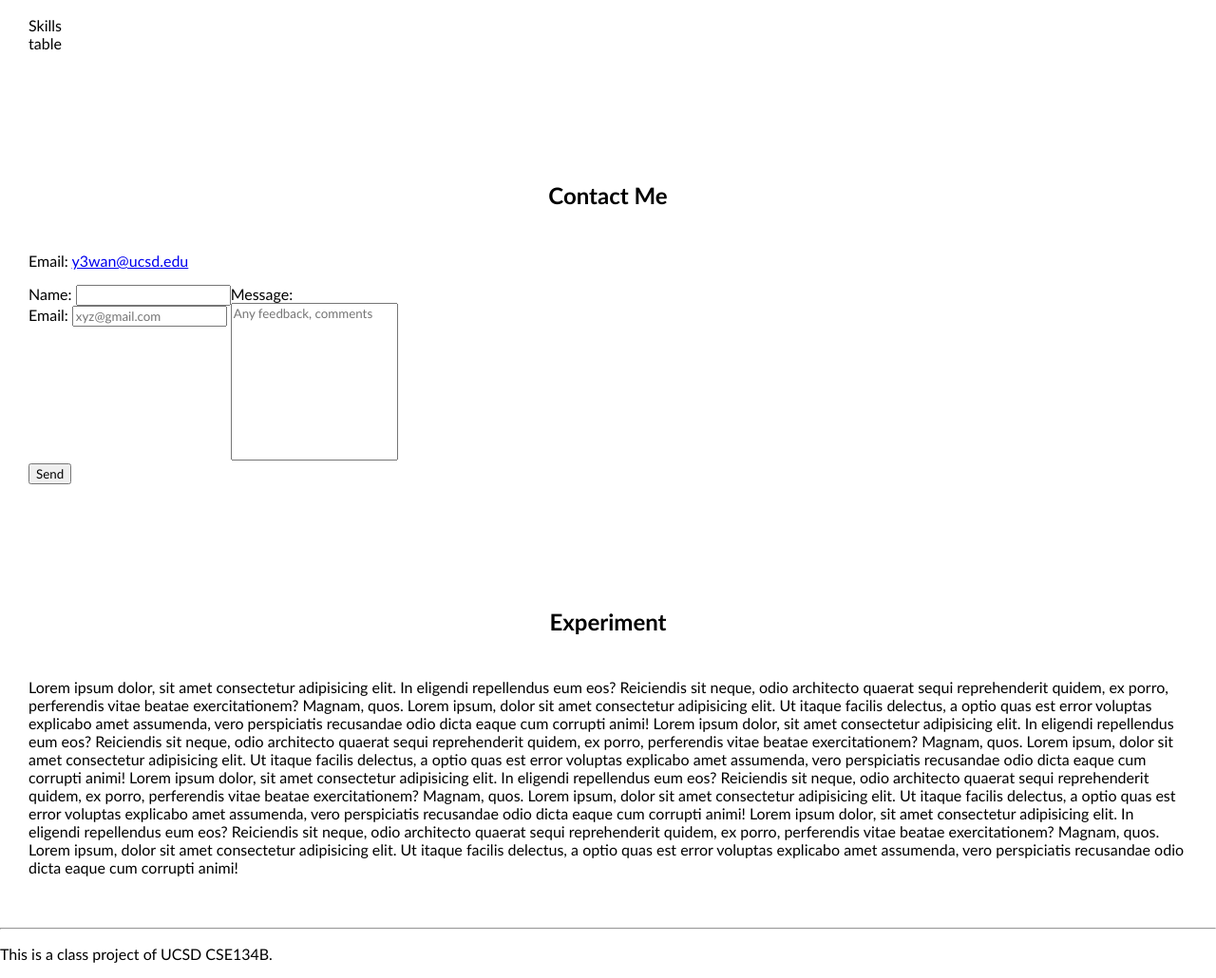
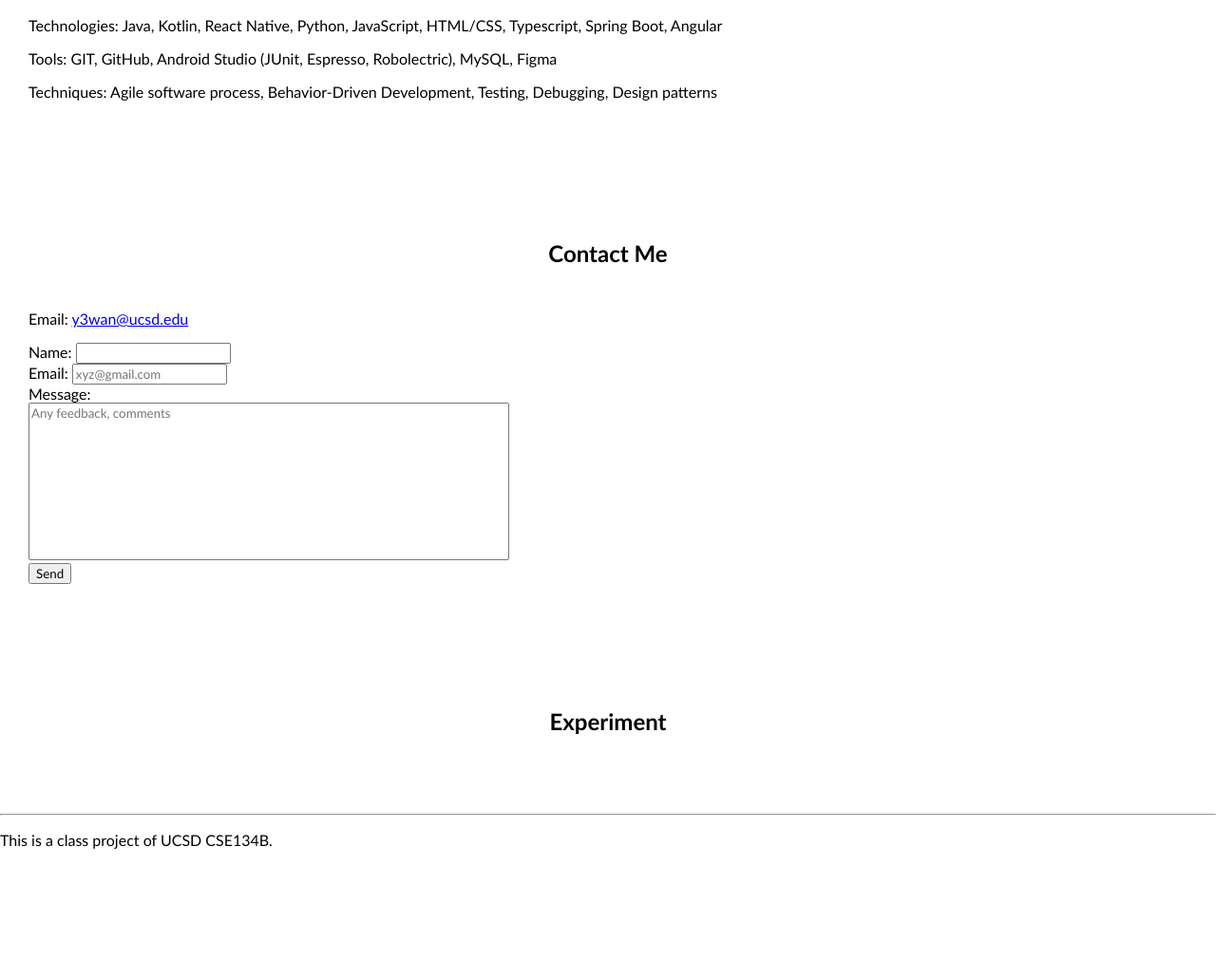
Before and after one commit to yyYiran/cse134b-personal-website, a plain HTML site: page index.html in a window 1280 px wide. Shown: the part 1856-2886 px from the top of the page at 95% size. After the commit the page ends 2766 px from the top, so only its background shows below. Drawn offline with Linux system fonts and the light colour scheme.

Commit message:
clean up

```diff
--- a/index.html
+++ b/index.html
@@ -139,17 +139,18 @@
       <!-- Skills -->
       <section id="skills" class="main-sec">
         <h2>Skills</h2>
-        <table>
-          <caption>
-            Skills table
-          </caption>
-          <thead>
-            <tr>
-              <th></th>
-            </tr>
-          </thead>
-          <tbody></tbody>
-        </table>
+        <p>
+          Technologies: Java, Kotlin, React Native, Python, JavaScript,
+          HTML/CSS, Typescript, Spring Boot, Angular
+        </p>
+        <p>
+          Tools: GIT, GitHub, Android Studio (JUnit, Espresso, Robolectric),
+          MySQL, Figma
+        </p>
+        <p>
+          Techniques: Agile software process, Behavior-Driven Development,
+          Testing, Debugging, Design patterns
+        </p>
       </section>
 
       <!-- Contact -->
@@ -198,35 +199,6 @@
       <!-- Experiment -->
       <section id="experiment" class="main-sec">
         <h2>Experiment</h2>
-        <p>
-          Lorem ipsum dolor, sit amet consectetur adipisicing elit. In eligendi
-          repellendus eum eos? Reiciendis sit neque, odio architecto quaerat
-          sequi reprehenderit quidem, ex porro, perferendis vitae beatae
-          exercitationem? Magnam, quos. Lorem ipsum, dolor sit amet consectetur
-          adipisicing elit. Ut itaque facilis delectus, a optio quas est error
-          voluptas explicabo amet assumenda, vero perspiciatis recusandae odio
-          dicta eaque cum corrupti animi! Lorem ipsum dolor, sit amet
-          consectetur adipisicing elit. In eligendi repellendus eum eos?
-          Reiciendis sit neque, odio architecto quaerat sequi reprehenderit
-          quidem, ex porro, perferendis vitae beatae exercitationem? Magnam,
-          quos. Lorem ipsum, dolor sit amet consectetur adipisicing elit. Ut
-          itaque facilis delectus, a optio quas est error voluptas explicabo
-          amet assumenda, vero perspiciatis recusandae odio dicta eaque cum
-          corrupti animi! Lorem ipsum dolor, sit amet consectetur adipisicing
-          elit. In eligendi repellendus eum eos? Reiciendis sit neque, odio
-          architecto quaerat sequi reprehenderit quidem, ex porro, perferendis
-          vitae beatae exercitationem? Magnam, quos. Lorem ipsum, dolor sit amet
-          consectetur adipisicing elit. Ut itaque facilis delectus, a optio quas
-          est error voluptas explicabo amet assumenda, vero perspiciatis
-          recusandae odio dicta eaque cum corrupti animi! Lorem ipsum dolor, sit
-          amet consectetur adipisicing elit. In eligendi repellendus eum eos?
-          Reiciendis sit neque, odio architecto quaerat sequi reprehenderit
-          quidem, ex porro, perferendis vitae beatae exercitationem? Magnam,
-          quos. Lorem ipsum, dolor sit amet consectetur adipisicing elit. Ut
-          itaque facilis delectus, a optio quas est error voluptas explicabo
-          amet assumenda, vero perspiciatis recusandae odio dicta eaque cum
-          corrupti animi!
-        </p>
       </section>
     </main>
 
--- a/style.css
+++ b/style.css
@@ -152,12 +152,10 @@ body {
 }
 
 /* contact me */
-#contact-form {
-  display: flex;
-}
 
 #a-message > textarea {
   resize: none;
+  width: 500px;
 }
 
 @media screen and (max-width: 500px) {
```
